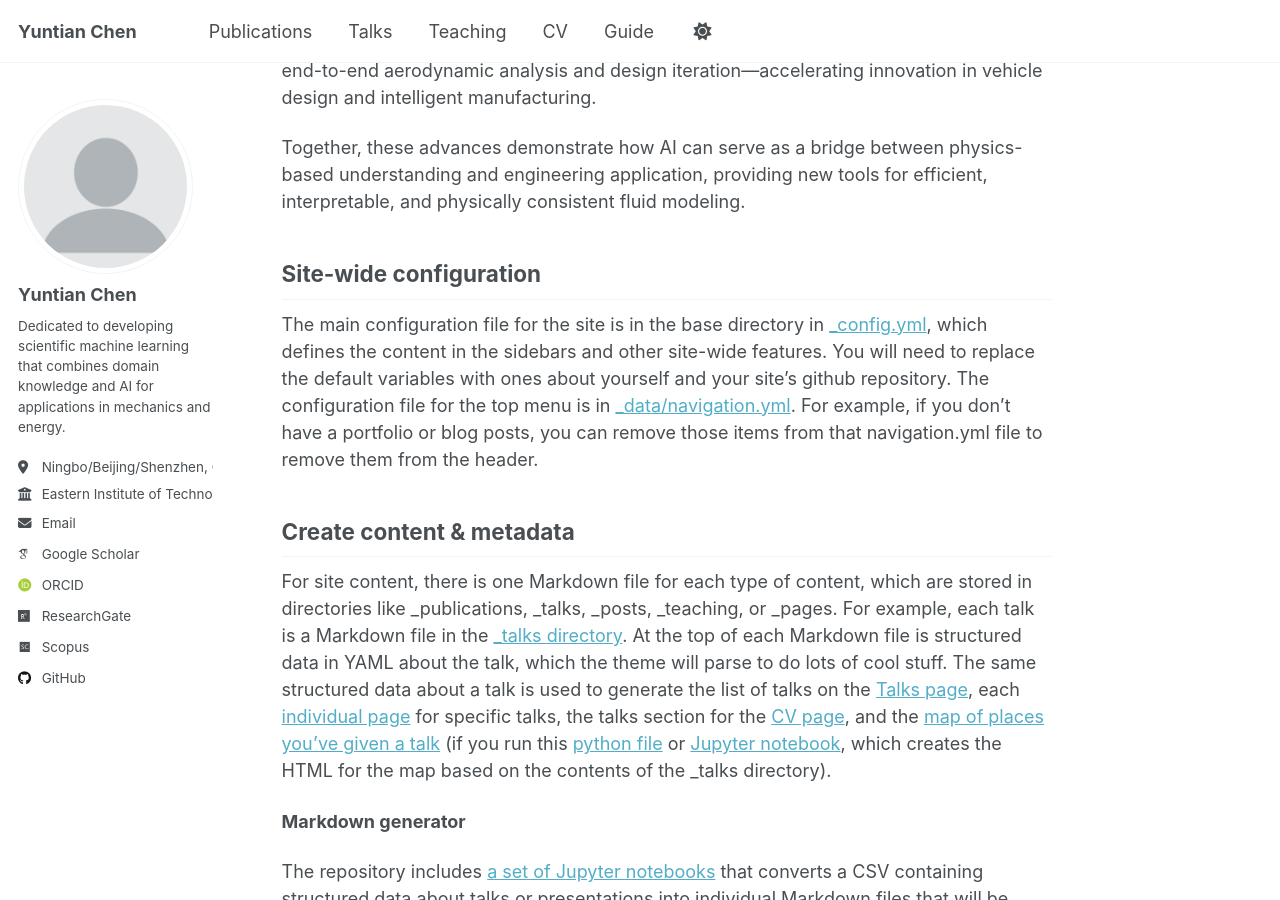
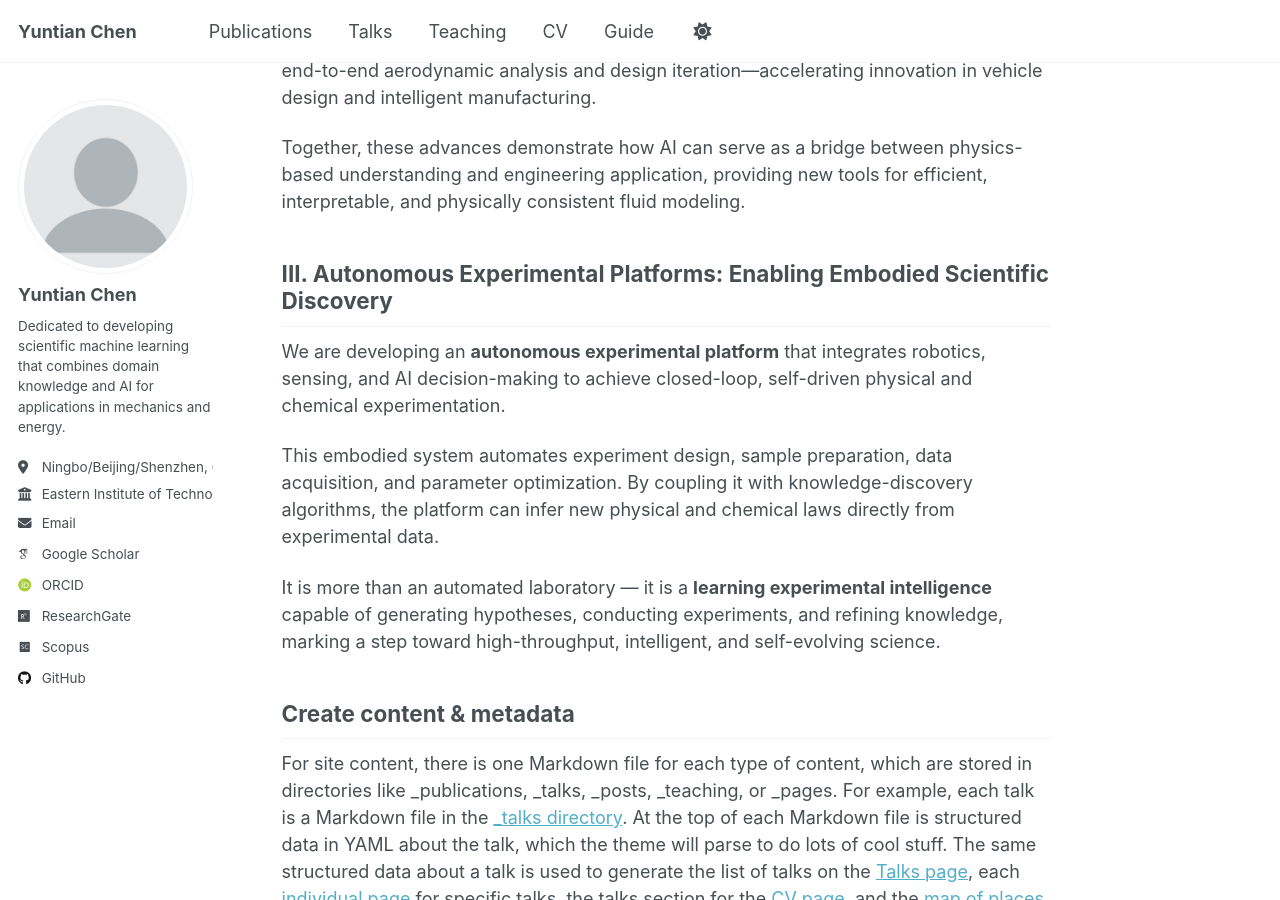
Before and after one commit to YuntianChen/YuntianChen.github.io, a Jekyll site: the page built from _pages/about.md, in a window 1280 px wide and 900 px high, scrolled down 1639 px. Built offline with Jekyll 4.4.1, drawn with Linux system fonts in a browser that asks for light colours; some web fonts are replaced; a script that is not in the unit is left out.

Commit message:
Update about.md

```diff
--- a/_pages/about.md
+++ b/_pages/about.md
@@ -39,9 +39,15 @@ In addition, my team has established an **AI-based aerodynamic design framework*
 
 Together, these advances demonstrate how AI can serve as a bridge between physics-based understanding and engineering application, providing new tools for efficient, interpretable, and physically consistent fluid modeling.
 
-Site-wide configuration
+III. Autonomous Experimental Platforms: Enabling Embodied Scientific Discovery
 ------
-The main configuration file for the site is in the base directory in [_config.yml](https://github.com/academicpages/academicpages.github.io/blob/master/_config.yml), which defines the content in the sidebars and other site-wide features. You will need to replace the default variables with ones about yourself and your site's github repository. The configuration file for the top menu is in [_data/navigation.yml](https://github.com/academicpages/academicpages.github.io/blob/master/_data/navigation.yml). For example, if you don't have a portfolio or blog posts, you can remove those items from that navigation.yml file to remove them from the header.
+We are developing an **autonomous experimental platform** that integrates robotics, sensing, and AI decision-making to achieve closed-loop, self-driven physical and chemical experimentation.
+
+This embodied system automates experiment design, sample preparation, data acquisition, and parameter optimization.
+By coupling it with knowledge-discovery algorithms, the platform can infer new physical and chemical laws directly from experimental data.
+
+It is more than an automated laboratory — it is a **learning experimental intelligence** capable of generating hypotheses, conducting experiments, and refining knowledge,
+marking a step toward high-throughput, intelligent, and self-evolving science.
 
 Create content & metadata
 ------
```
